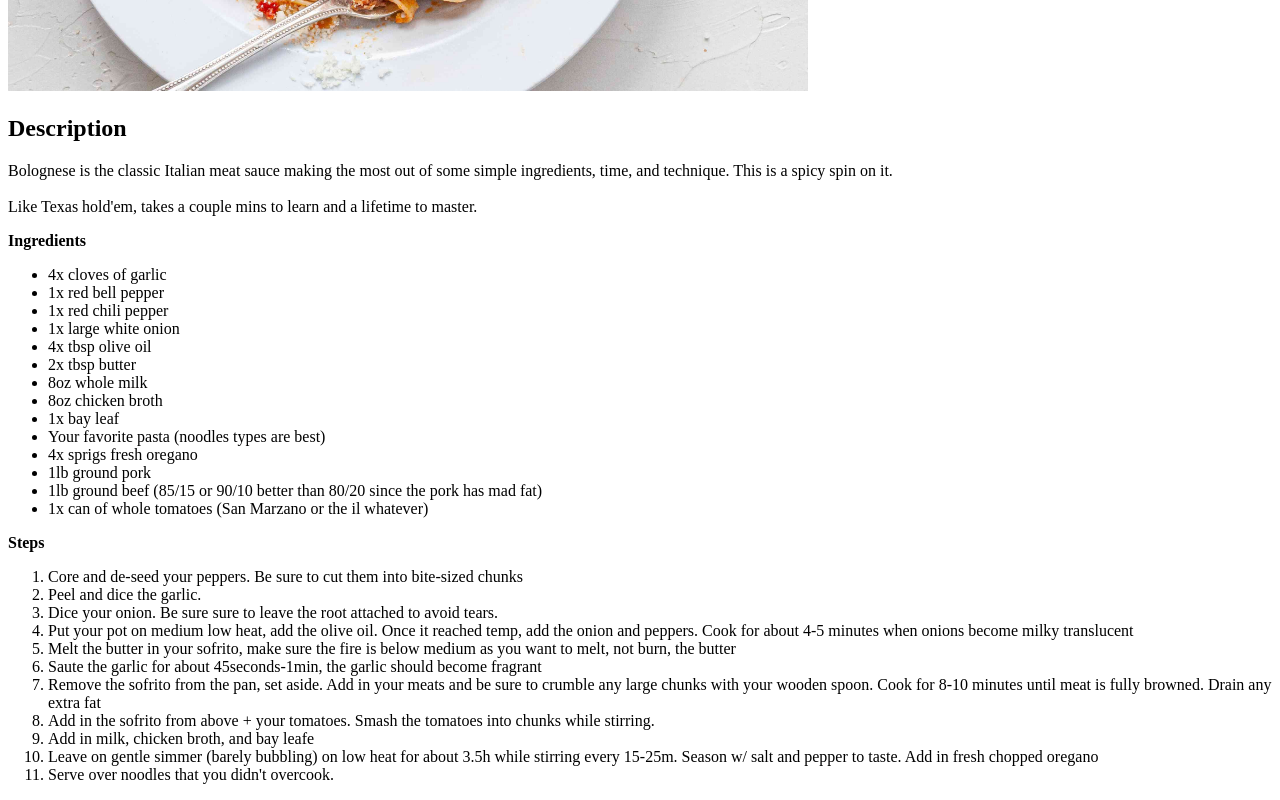
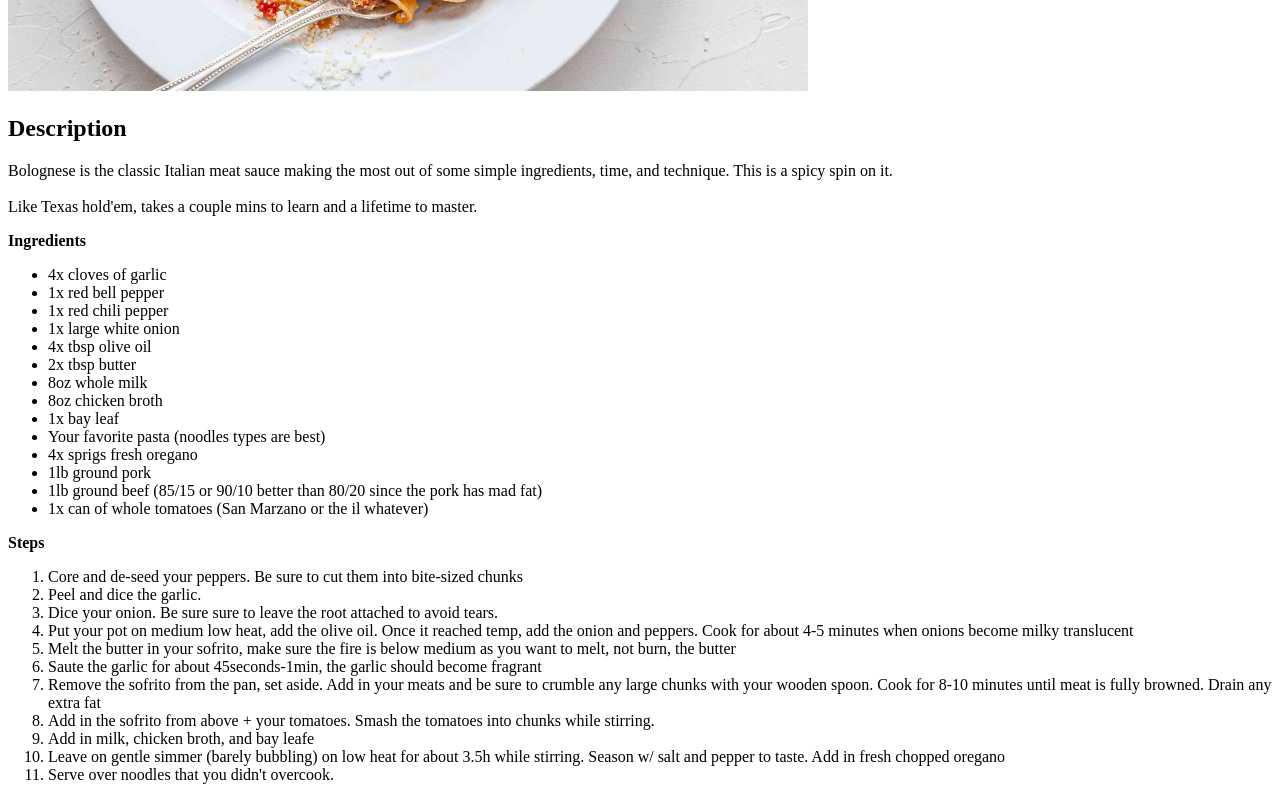
Before and after one commit to kjmathews23/odin-recipes, a plain HTML site: page recipes/bolognese.html in a window 1280 px wide. Shown: the part 489-1289 px from the top of the page. Drawn offline with Linux system fonts and the light colour scheme.

Commit message:
latest boolognese push

```diff
--- a/recipes/bolognese.html
+++ b/recipes/bolognese.html
@@ -47,7 +47,7 @@
                     <li>Remove the sofrito from the pan, set aside. Add in your meats and be sure to crumble any large chunks with your wooden spoon. Cook for 8-10 minutes until meat is fully browned. Drain any extra fat</li>
                     <li>Add in the sofrito from above + your tomatoes. Smash the tomatoes into chunks while stirring.</li>
                     <li>Add in milk, chicken broth, and bay leafe</li>
-                    <li>Leave on gentle simmer (barely bubbling) on low heat for about 3.5h while stirring every 15-25m. Season w/ salt and pepper to taste. Add in fresh chopped oregano</li>
+                    <li>Leave on gentle simmer (barely bubbling) on low heat for about 3.5h while stirring. Season w/ salt and pepper to taste. Add in fresh chopped oregano</li>
                     <li>Serve over noodles that you didn't overcook.</li>
                 </ol>
             </p>
```
